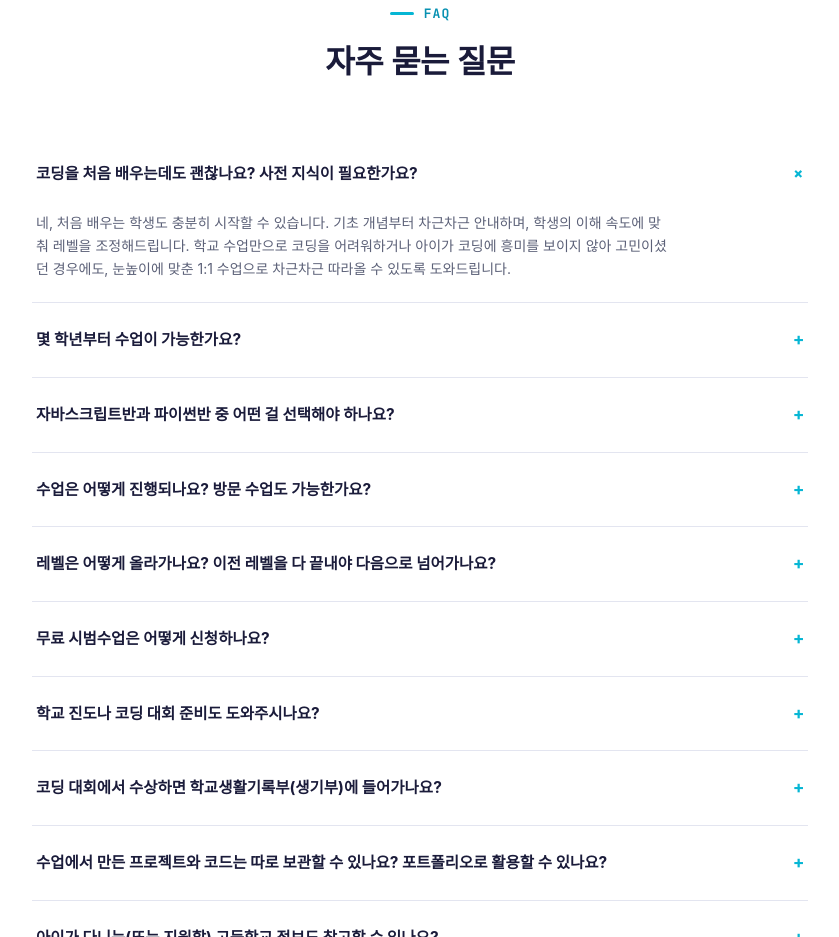
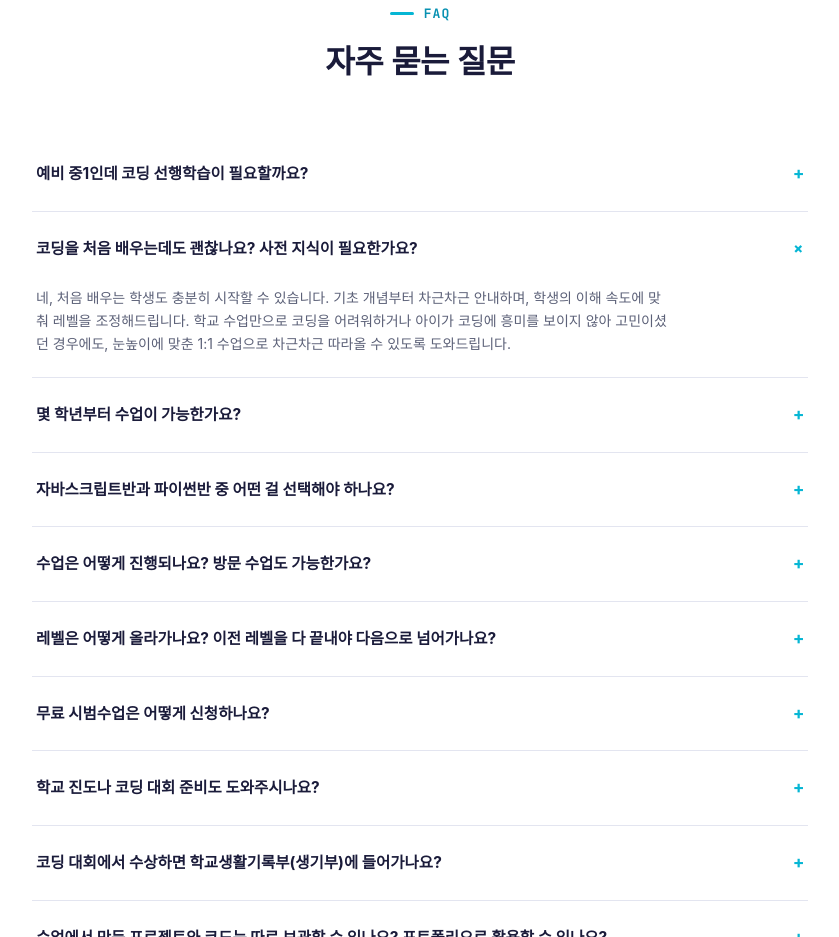
Before and after one commit to hasa080525-ctrl/codingme, a plain HTML site: page index.html in a window 1280 px wide. Shown: the part 9443-10380 px from the top of the page, without its empty margins (220-1059 px from the left). Drawn offline with Linux system fonts and the light colour scheme; a web font is replaced by a local one.

Commit message:
SEO: 신규 키워드 및 FAQ 추가 (예비 중1·고1 겨울방학 대비 검색어 대응)
Co-Authored-By: Claude Sonnet 5 <noreply@anthropic.com>

```diff
--- a/index.html
+++ b/index.html
@@ -11,7 +11,7 @@
 <meta name="naver-site-verification" content="89ff5e12c90c4d361fa0873c9fa3425f42fb2703" />
 <meta name="description" content="초중고 코딩과외 코딩미, 무료 시범수업부터 받아보세요. 자바스크립트·파이썬 1:1 화상 수업, 2026년 초등 코딩교육 필수화를 미리 대비합니다.">
 <meta name="robots" content="index, follow, max-snippet:-1, max-image-preview:large, max-video-preview:-1">
-<meta name="keywords" content="코딩과외, 코딩 과외, 코딩학원, 초등 코딩, 중등 코딩, 초중고 코딩, 1:1 코딩수업, 화상 코딩수업, 자바스크립트 과외, 파이썬 과외, 파이썬 데이터분석, 코딩 필수화, 정보교과 코딩, 앱 만들기 과외, 게임 만들기 코딩, 코딩 무료체험, 코딩 무료시범수업, 고교학점제 코딩, SW·AI 선택과목, 데이터 시각화 과외, 코딩대회 준비, 한국정보올림피아드, KOI 준비, 웹앱 만들기 코딩, 지역별 코딩과외, 디지털새싹, AI 특화과정, 농산어촌 코딩교육, 프로그래밍기능사, 정보처리기능사 실기, 생기부 코딩 대회, 교외대회 수상실적 기재, AI 기초 과외, 머신러닝 입문 과외, 중학교 정보 68시간, 초등 정보 34시간, 스크래치 코딩, 엔트리 코딩, 블록형 코딩 도구, 비대면 코딩과외, 전국 코딩과외, 알고리즘 코딩과외, 고등학생 코딩 과외, 코딩 포트폴리오, 알고리즘 기초, 피지컬컴퓨팅, 데이터분석 기초, 초등 코딩 시작 나이, 중학교 정보 수행평가, 컴퓨팅 사고력, 바이브코딩, 생성형 AI 코딩교육, 국제정보올림피아드, 코딩 해커톤, SW코딩캠프, AI디지털교과서, 생성형 AI 리터러시, 프로그래밍 기초 문법, 데이터분석 프로젝트, AI 윤리교육, 정보교과 보충학습, 온라인 코딩과외, 초등 저학년 코딩과외, 중학생 정보 과외, 코딩 어려워하는 아이, 아이 코딩 흥미 없음, 코딩학원 비용 부담, 코딩 독학 한계, 정보교사 공백, 겨울방학 코딩캠프, 겨울방학 코딩 특강, 초등 겨울방학 코딩, 중등 겨울방학 코딩, 설계된 겨울방학 코딩학습, 세특 연계 코딩, 초등 정보 독립교과 신설, 정보교사 배치율 격차, 방과후 코딩교실 한계, KOI 지역예선 대비, 코딩 동아리 활동">
+<meta name="keywords" content="코딩과외, 코딩 과외, 코딩학원, 초등 코딩, 중등 코딩, 초중고 코딩, 1:1 코딩수업, 화상 코딩수업, 자바스크립트 과외, 파이썬 과외, 파이썬 데이터분석, 코딩 필수화, 정보교과 코딩, 앱 만들기 과외, 게임 만들기 코딩, 코딩 무료체험, 코딩 무료시범수업, 고교학점제 코딩, SW·AI 선택과목, 데이터 시각화 과외, 코딩대회 준비, 한국정보올림피아드, KOI 준비, 웹앱 만들기 코딩, 지역별 코딩과외, 디지털새싹, AI 특화과정, 농산어촌 코딩교육, 프로그래밍기능사, 정보처리기능사 실기, 생기부 코딩 대회, 교외대회 수상실적 기재, AI 기초 과외, 머신러닝 입문 과외, 중학교 정보 68시간, 초등 정보 34시간, 스크래치 코딩, 엔트리 코딩, 블록형 코딩 도구, 비대면 코딩과외, 전국 코딩과외, 알고리즘 코딩과외, 고등학생 코딩 과외, 코딩 포트폴리오, 알고리즘 기초, 피지컬컴퓨팅, 데이터분석 기초, 초등 코딩 시작 나이, 중학교 정보 수행평가, 컴퓨팅 사고력, 바이브코딩, 생성형 AI 코딩교육, 국제정보올림피아드, 코딩 해커톤, SW코딩캠프, AI디지털교과서, 생성형 AI 리터러시, 프로그래밍 기초 문법, 데이터분석 프로젝트, AI 윤리교육, 정보교과 보충학습, 온라인 코딩과외, 초등 저학년 코딩과외, 중학생 정보 과외, 코딩 어려워하는 아이, 아이 코딩 흥미 없음, 코딩학원 비용 부담, 코딩 독학 한계, 정보교사 공백, 겨울방학 코딩캠프, 겨울방학 코딩 특강, 초등 겨울방학 코딩, 중등 겨울방학 코딩, 설계된 겨울방학 코딩학습, 세특 연계 코딩, 초등 정보 독립교과 신설, 정보교사 배치율 격차, 방과후 코딩교실 한계, KOI 지역예선 대비, 코딩 동아리 활동, 예비 중1 코딩 선행, 2027 정보교과 코딩 대비, 코딩과외 비교, 겨울방학 코딩 캠프">
 <link rel="canonical" href="https://coding.me.kr/">
 <meta property="og:type" content="website">
 <meta property="og:site_name" content="코딩미">
@@ -836,6 +836,11 @@
       <h2>자주 묻는 질문</h2>
     </div>
     <div id="faqList">
+      <div class="faq-item">
+        <div class="faq-q">예비 중1인데 코딩 선행학습이 필요할까요?<span class="plus">+</span></div>
+        <div class="faq-a"><p>중학교부터 정보 교과가 필수화되면서, 겨울방학에 블록코딩에서 텍스트 코딩(파이썬 등)으로 넘어가는 선행학습을 해두면 중등 정보 수업 적응이 한결 수월합니다. 다른 코딩과외와 비교해보고 싶으신 경우, 상담 시 아이의 현재 수준에 맞는 학습 로드맵을 직접 비교해드립니다.</p></div>
+      </div>
+
       <div class="faq-item open">
         <div class="faq-q">코딩을 처음 배우는데도 괜찮나요? 사전 지식이 필요한가요?<span class="plus">+</span></div>
         <div class="faq-a"><p>네, 처음 배우는 학생도 충분히 시작할 수 있습니다. 기초 개념부터 차근차근 안내하며, 학생의 이해 속도에 맞춰 레벨을 조정해드립니다. 학교 수업만으로 코딩을 어려워하거나 아이가 코딩에 흥미를 보이지 않아 고민이셨던 경우에도, 눈높이에 맞춘 1:1 수업으로 차근차근 따라올 수 있도록 도와드립니다.</p></div>
```
